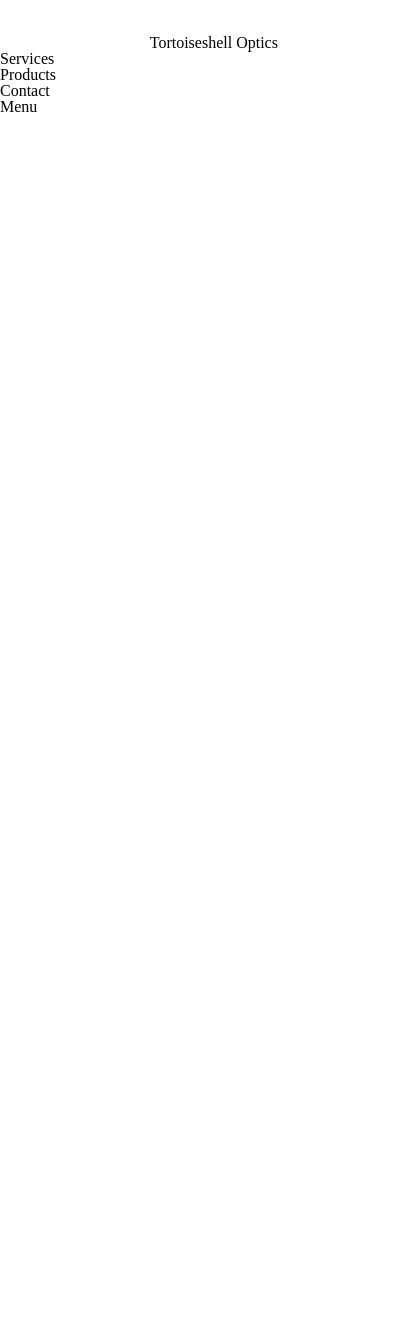
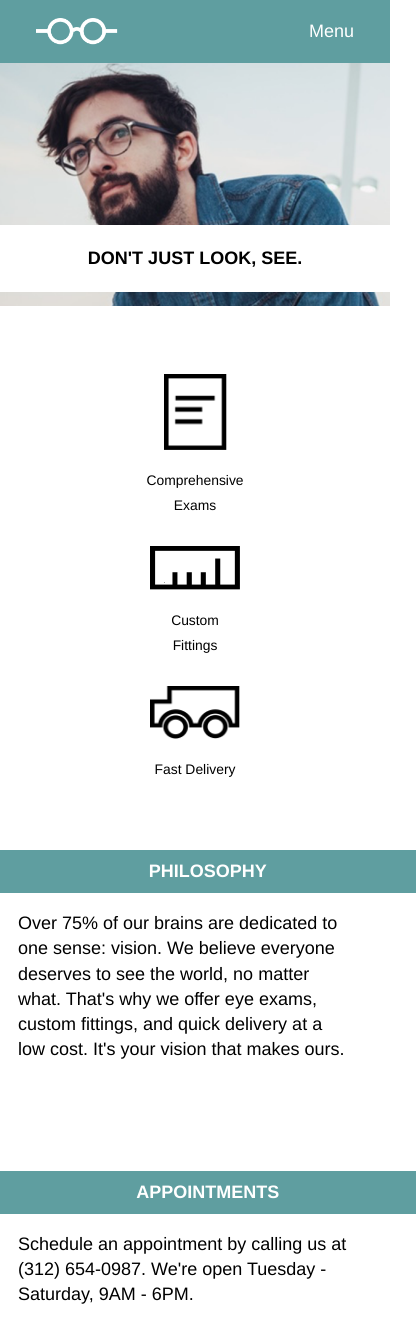
Before and after one commit to Winklerjtp/TortoiseShell_Optics, a plain HTML site: page index.html in a window 390 px wide. Shown: the top 1328 px of the page, 416 px wide, since content can reach past the window. Before the commit the page ends 844 px from the top, so only its background shows below. Drawn offline with Linux system fonts and the light colour scheme.

Commit message:
Finished project

```diff
--- a/index.html
+++ b/index.html
@@ -7,13 +7,15 @@
     <title>Tortoiseshell Optics</title>
   </head>
   <body>
+<!-- Header content -->
     <header>
-      <div class="container">
+      <!-- Navigation banner -->
+      <nav class="container">
         <div id="main_logo">
           <img src="resources/images/logo-white.png" >
           <span>Tortoiseshell Optics</span>
         </div>
-        <nav class="menu">
+        <div class="menu">
           <ul>
             <li>Services</li>
             <li>Products</li>
@@ -22,12 +24,48 @@
           <ul class="drop_menu">
             <li>Menu</li>
           </ul>
-        </nav>
-      </div>
+        </div>
+      </nav>
+      <!-- Main banner/ background image -->
       <div class="flex container">
-        <div class="banner">
+        <div class="main_banner">
+          <h1>DON'T JUST LOOK, SEE.</h1>
         </div>
       </div>
     </header>
+    <!-- Services section -->
+    <div class="support">
+      <div class="service">
+        <img src="resources/images/paper-icon.png" id="paper_icon" >
+        <span>Comprehensive Exams</span>
+      </div>
+      <div class="service">
+        <img src="resources/images/ruler-icon.png" >
+        <span>Custom Fittings</span>
+      </div>
+      <div class="service">
+        <img src="resources/images/truck-icon.png" >
+        <span>Fast Delivery</span>
+      </div>
+    </div>
+    <!-- Information Section -->
+    <div class="support container">
+      <div class="info">
+        <div class="title">PHILOSOPHY</div>
+        <p>Over 75% of our brains are dedicated to one sense: vision. We believe everyone
+        deserves to see the world, no matter what. That's why we offer eye exams,
+      custom fittings, and quick delivery at a low cost. It's your vision that makes ours.</p>
+      </div>
+      <div class="info">
+        <div class="title">APPOINTMENTS</div>
+        <p>Schedule an appointment by calling us at (312) 654-0987. We're open Tuesday - Saturday,
+        9AM - 6PM.</p>
+      </div>
+    </div>
+    <!-- Footer section -->
+    <footer class="container">
+      <img src="resources/images/logo-black.png" >
+      <span>Copyright Tortoiseshell Optics</span>
+    </footer>
   </body>
 </html>
--- a/resources/css/style.css
+++ b/resources/css/style.css
@@ -0,0 +1,231 @@
+html {
+  font-size: 18px;
+  font-family: Helvetica, sans-serif;
+  background-color: white;
+}
+
+body {
+  line-height: 1.4rem;
+}
+
+/* Header content styling */
+header {
+  background-image: url('../images/glasses-bg.png');
+  background-repeat: no-repeat;
+  background-position: center;
+  background-size: cover;
+  height: 30rem;
+  padding-top: 1rem;
+}
+
+.container {
+  max-width: 960px;
+  margin: auto;
+}
+
+nav {
+  padding: 1rem 0;
+  background-color: cadetblue;
+  color: white;
+  display: flex;
+  align-items: center;
+  justify-content: space-between;
+}
+
+nav div {
+  display: flex;
+  align-items: center;
+}
+
+#main_logo {
+  font-size: 1rem;
+}
+
+#main_logo img{
+  height: 1.5rem;
+  margin-left: 2rem;
+  margin-right: 1rem;
+}
+
+ul {
+  margin-right: 1rem;
+}
+
+ul li {
+  display: inline;
+  padding: 0 1rem;
+}
+
+.drop_menu {
+  display: none;
+}
+
+header .flex {
+  justify-content: flex-end;
+}
+
+.flex {
+  display: flex;
+}
+
+.main_banner {
+  background-color: white;
+  margin-top: 10rem;
+  margin-right: -2rem;
+  line-height: 2.4rem;
+  display: inline-block;
+  padding: 1.5rem 5rem;
+}
+
+h1 {
+  font-size: 2rem;
+  font-weight: bold;
+  margin: 0.67rem 0;
+}
+/* Services content styling */
+.support {
+  display: flex;
+  justify-content: center;
+}
+
+.service {
+  display: flex;
+  flex-direction: column;
+  justify-content: space-between;
+  align-items: center;
+  text-align: center;
+  margin: 3rem;
+  width: 5rem;
+  height: 8rem;
+}
+
+.service img {
+  width: 5rem;
+  margin-bottom: 1rem;
+}
+
+.service img#paper_icon {
+  width: 3.5rem;
+}
+/* Information content styling */
+.info {
+  width: 35%;
+  margin-right: 5%;
+  margin-bottom: 5rem;
+}
+
+.title {
+  background-color: cadetblue;
+  padding: 0.5rem 1.25rem;
+  font-weight: bold;
+  color: white;
+  max-width: 10rem;
+  font-size: 1rem;
+}
+
+.info p {
+  padding: 1rem 0;
+}
+/* Footer content styling */
+footer {
+  background-color: azure;
+  padding: 4rem 2rem;
+  display: flex;
+  align-items: center;
+}
+
+footer img {
+  height: 1.5rem;
+  margin-left: 2rem;
+  margin-right: 1rem;
+}
+
+/* Breakpoints */
+
+@media only screen and (max-width: 1024px) {
+  header {
+    padding-top: 0;
+    height: 22rem;
+  }
+
+  .container {
+    max-width: 100%;
+  }
+
+  .main_banner {
+    padding: 0.75rem 4rem;
+    margin-top: 5rem;
+    margin-right: 2rem;
+  }
+
+  .main_banner h1 {
+    font-size: 1.33rem;
+  }
+}
+
+@media only screen and (max-width: 560px) {
+  header {
+    background-position: 20%;
+    height: 17rem;
+  }
+
+  #main_logo span {
+    display: none;
+  }
+
+  .main_banner {
+    padding: 0 1rem;
+    margin: 9rem auto 0 auto;
+    width: 100%;
+    text-align: center;
+  }
+
+  .main_banner h1 {
+    font-size: 1rem;
+  }
+
+  .support {
+    flex-direction: column;
+    align-items: center;
+    justify-content: flex-start;
+    margin-top: 3rem;
+  }
+
+  .service {
+    height: auto;
+    margin: 0.77rem;
+    font-size: 0.77rem;
+  }
+
+  .info {
+    width: auto;
+  }
+
+  .info p {
+    padding: 1rem;
+  }
+
+  .title {
+    width: 100%;
+    max-width: 100%;
+    text-align: center;
+  }
+
+  footer {
+    justify-content: center;
+  }
+
+  footer span {
+    display: none;
+  }
+}
+
+@media only screen and (max-width: 700px) {
+  .menu ul {
+    display: none;
+  }
+
+  .menu ul.drop_menu {
+    display: block;
+  }
+}
```
